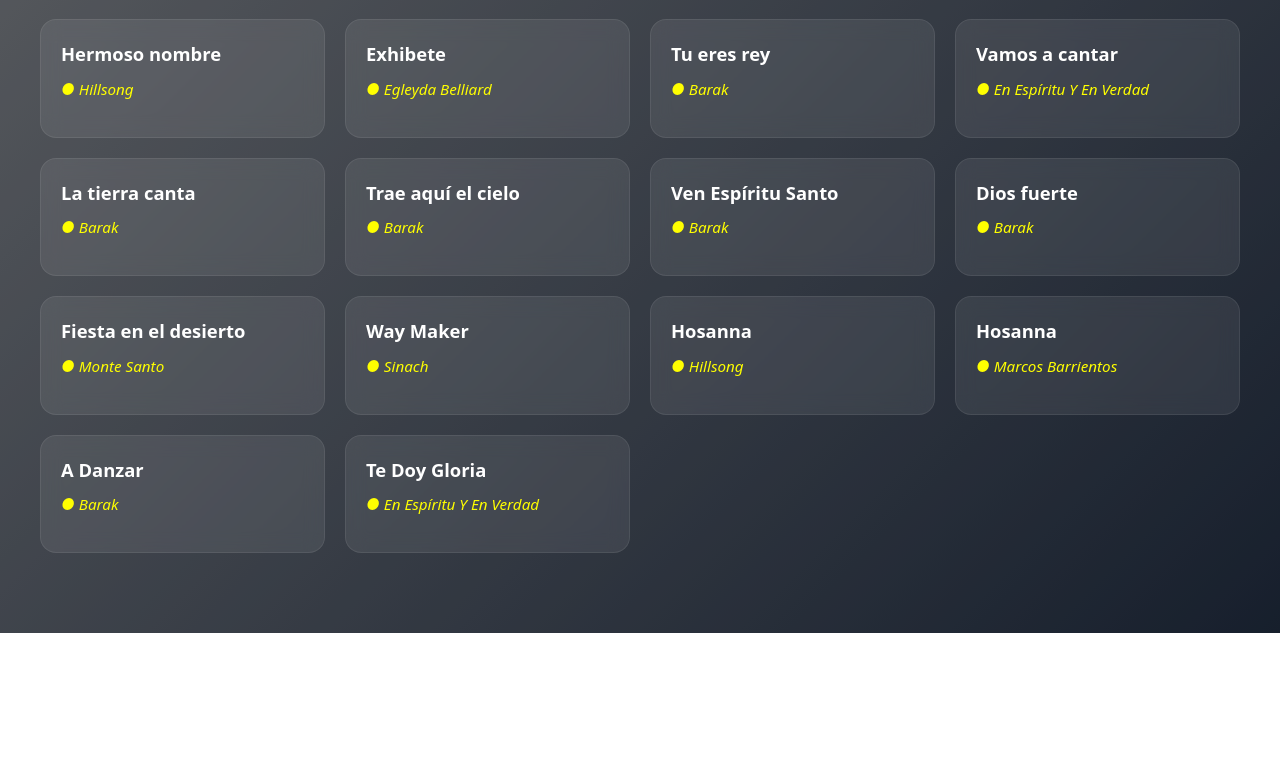
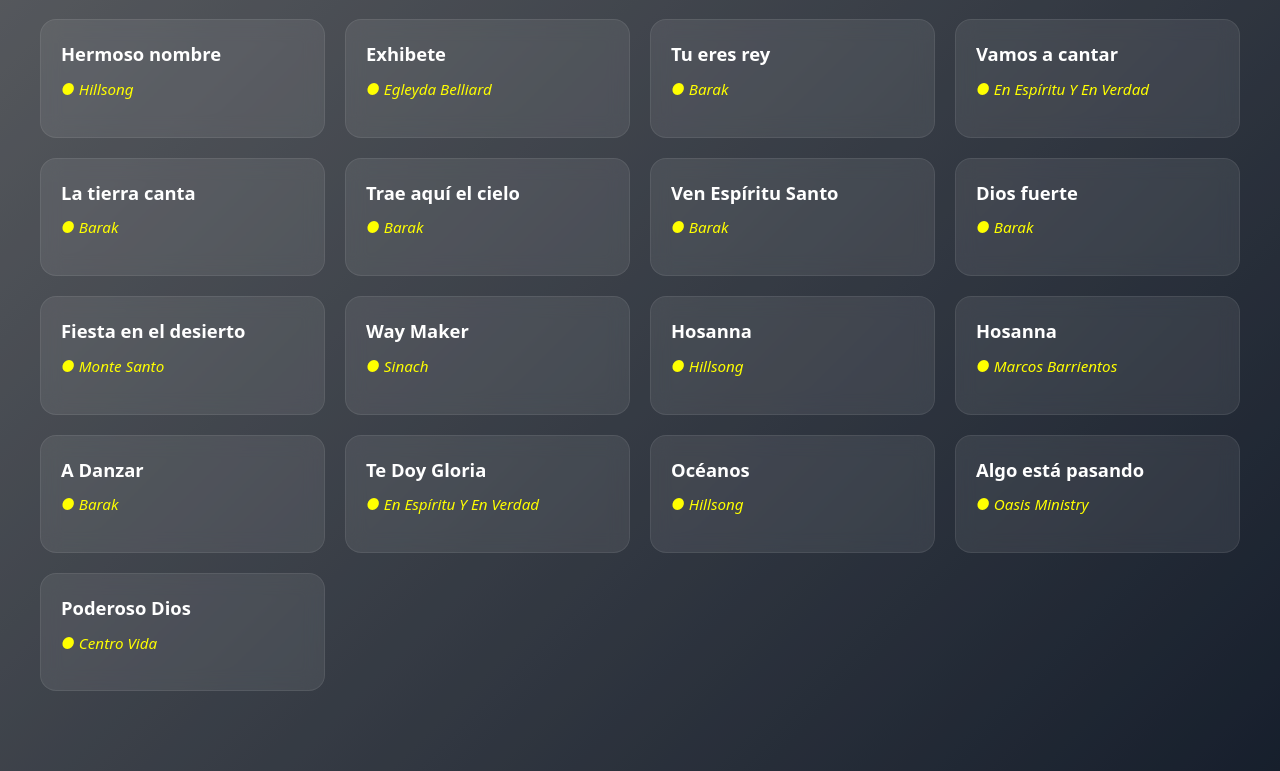
Before and after one commit to JuanFRamirez/repertorio, a React (Vite) app: page / in a window 1280 px wide. Shown: the part 1066-1837 px from the top of the page. Before the commit the page ends 1699 px from the top, so only its background shows below. Built offline with nearby package versions, Linux system fonts and the light colour scheme.

Commit message:
add songs and filters

```diff
--- a/src/App.tsx
+++ b/src/App.tsx
@@ -9,10 +9,12 @@
   link: string;
   category?: string | null;
   author: string;
+  visible:boolean;
+  chords: string;
 }
 
 function App() {
-  const songList: Song[] = songs;
+  const songList: Song[] = songs.filter((song) => song.visible);
 
   const [search, setSearch] = useState('');
   const [author, setAuthor] = useState('all');
--- a/src/songs/songs.ts
+++ b/src/songs/songs.ts
@@ -5,6 +5,8 @@
     link: 'https://www.youtube.com/watch?v=FWbT3w7agHc&list=RDFWbT3w7agHc',
     category: null,
     author: 'Oasis Ministry & Jordan Mateo',
+    visible: true,
+    chords: '',
   },
   {
     id: 2,
@@ -12,6 +14,8 @@
     link: 'https://www.youtube.com/watch?v=1m0K5gn1pUk&list=RD1m0K5gn1pUk',
     category: null,
     author: 'Rosa Karina',
+    visible: true,
+    chords: '',
   },
   {
     id: 3,
@@ -19,6 +23,8 @@
     link: 'https://www.youtube.com/watch?v=akFA6dx35iA&list=RDakFA6dx35iA',
     category: null,
     author: 'New Wine',
+    visible: true,
+    chords: '',
   },
   {
     id: 4,
@@ -26,6 +32,8 @@
     link: 'https://www.youtube.com/watch?v=3uUJCvdbH3k&list=RD3uUJCvdbH3k',
     category: null,
     author: "Christine D'Clario",
+    visible: true,
+    chords: '',
   },
   {
     id: 5,
@@ -33,6 +41,8 @@
     link: 'https://www.youtube.com/watch?v=lNuGNTSwdas&list=RDlNuGNTSwdas',
     category: null,
     author: "Christine D'Clario",
+    visible: true,
+    chords: '',
   },
   {
     id: 6,
@@ -40,6 +50,8 @@
     link: 'https://www.youtube.com/watch?v=053BvHDfIdI&list=RD053BvHDfIdI',
     category: null,
     author: 'Barak',
+    visible: true,
+    chords: '',
   },
   {
     id: 7,
@@ -47,6 +59,8 @@
     link: 'https://www.youtube.com/watch?v=tdceWbDOYxw&list=RDtdceWbDOYxw',
     category: null,
     author: 'Kymberli Joye',
+    visible: true,
+    chords: '',
   },
   {
     id: 8,
@@ -54,6 +68,8 @@
     link: 'https://www.youtube.com/watch?v=mmskFioF19M&list=RDmmskFioF19M',
     category: null,
     author: 'Joan Paulino',
+    visible: true,
+    chords: '',
   },
   {
     id: 9,
@@ -61,6 +77,8 @@
     link: 'https://www.youtube.com/watch?v=ZoKsBeoEW18&list=RDZoKsBeoEW18',
     category: null,
     author: 'Hillsong',
+    visible: true,
+    chords: '',
   },
   {
     id: 10,
@@ -68,6 +86,8 @@
     link: 'https://www.youtube.com/watch?v=U7FUfhhcWc8&list=RDU7FUfhhcWc8',
     category: null,
     author: 'Egleyda Belliard',
+    visible: true,
+    chords: '',
   },
   {
     id: 11,
@@ -75,6 +95,8 @@
     link: 'https://www.youtube.com/watch?v=JSpQHItnrSs&list=RDJSpQHItnrSs',
     category: null,
     author: 'Barak',
+    visible: true,
+    chords: '',
   },
   {
     id: 12,
@@ -82,6 +104,8 @@
     link: 'https://www.youtube.com/watch?v=HSQzeIaPgIg&list=RDHSQzeIaPgIg',
     category: null,
     author: 'En Espíritu Y En Verdad',
+    visible: true,
+    chords: '',
   },
   {
     id: 13,
@@ -89,6 +113,8 @@
     link: 'https://www.youtube.com/watch?v=pCtHNZEC3Vs&list=RDpCtHNZEC3Vs',
     category: null,
     author: 'Barak',
+    visible: true,
+    chords: '',
   },
   {
     id: 14,
@@ -96,6 +122,8 @@
     link: 'https://www.youtube.com/watch?v=AHw7L9SflXI&list=RDAHw7L9SflXI',
     category: null,
     author: 'Barak',
+    visible: true,
+    chords: '',
   },
   {
     id: 15,
@@ -103,6 +131,8 @@
     link: 'https://www.youtube.com/watch?v=E4llaS5Osc4&list=RDE4llaS5Osc4',
     category: null,
     author: 'Barak',
+    visible: true,
+    chords: '',
   },
   {
     id: 16,
@@ -110,6 +140,8 @@
     link: 'https://www.youtube.com/watch?v=gbTMNVP_O5M&list=RDgbTMNVP_O5M',
     category: null,
     author: 'Barak',
+    visible: true,
+    chords: '',
   },
   {
     id: 17,
@@ -117,6 +149,8 @@
     link: 'https://www.youtube.com/watch?v=hk2kzCj1L6w&list=RDhk2kzCj1L6w',
     category: null,
     author: 'Monte Santo',
+    visible: true,
+    chords: '',
   },
   {
     id: 18,
@@ -124,6 +158,8 @@
     link: 'https://www.youtube.com/watch?v=k28qCBwww0E&list=RDk28qCBwww0E',
     category: null,
     author: 'Sinach',
+    visible: true,
+    chords: '',
   },
   {
     id: 19,
@@ -131,6 +167,8 @@
     link: 'https://www.youtube.com/watch?v=KkpjtkGW7JQ&list=RDKkpjtkGW7JQ',
     category: null,
     author: 'Hillsong',
+    visible: true,
+    chords: '',
   },
   {
     id: 20,
@@ -138,6 +176,8 @@
     link: 'https://www.youtube.com/watch?v=RHZTk79wAL4&list=RDRHZTk79wAL4',
     category: null,
     author: 'Marcos Barrientos',
+    visible: true,
+    chords: '',
   },
   {
     id: 21,
@@ -145,6 +185,8 @@
     link: 'https://www.youtube.com/watch?v=W9tUnz5dvXg&list=RDW9tUnz5dvXg',
     category: null,
     author: 'Barak',
+    visible: true,
+    chords: '',
   },
   {
     id: 22,
@@ -152,5 +194,35 @@
     link: 'https://www.youtube.com/watch?v=wZeqPHjHZ-U&list=RDwZeqPHjHZ-U',
     category: null,
     author: 'En Espíritu Y En Verdad',
+    visible: true,
+    chords: '',
+  },
+
+  {
+    id: 23,
+    name: 'Océanos',
+    link: 'https://www.youtube.com/watch?v=dy9nwe9_xzw',
+    category: null,
+    author: 'Hillsong',
+    visible: true,
+    chords: '',
+  },
+  {
+    id: 24,
+    name: 'Algo está pasando',
+    link: 'https://www.youtube.com/watch?v=31yphE7vTqw&list=RD31yphE7vTqw',
+    category: null,
+    author: 'Oasis Ministry',
+    visible: true,
+    chords: '',
+  },
+  {
+    id: 25,
+    name: 'Poderoso Dios',
+    link: 'https://www.youtube.com/watch?v=DfyOUomA1UU&list=RDDfyOUomA1UU',
+    category: null,
+    author: 'Centro Vida',
+    visible: true,
+    chords: '',
   },
 ];
```
